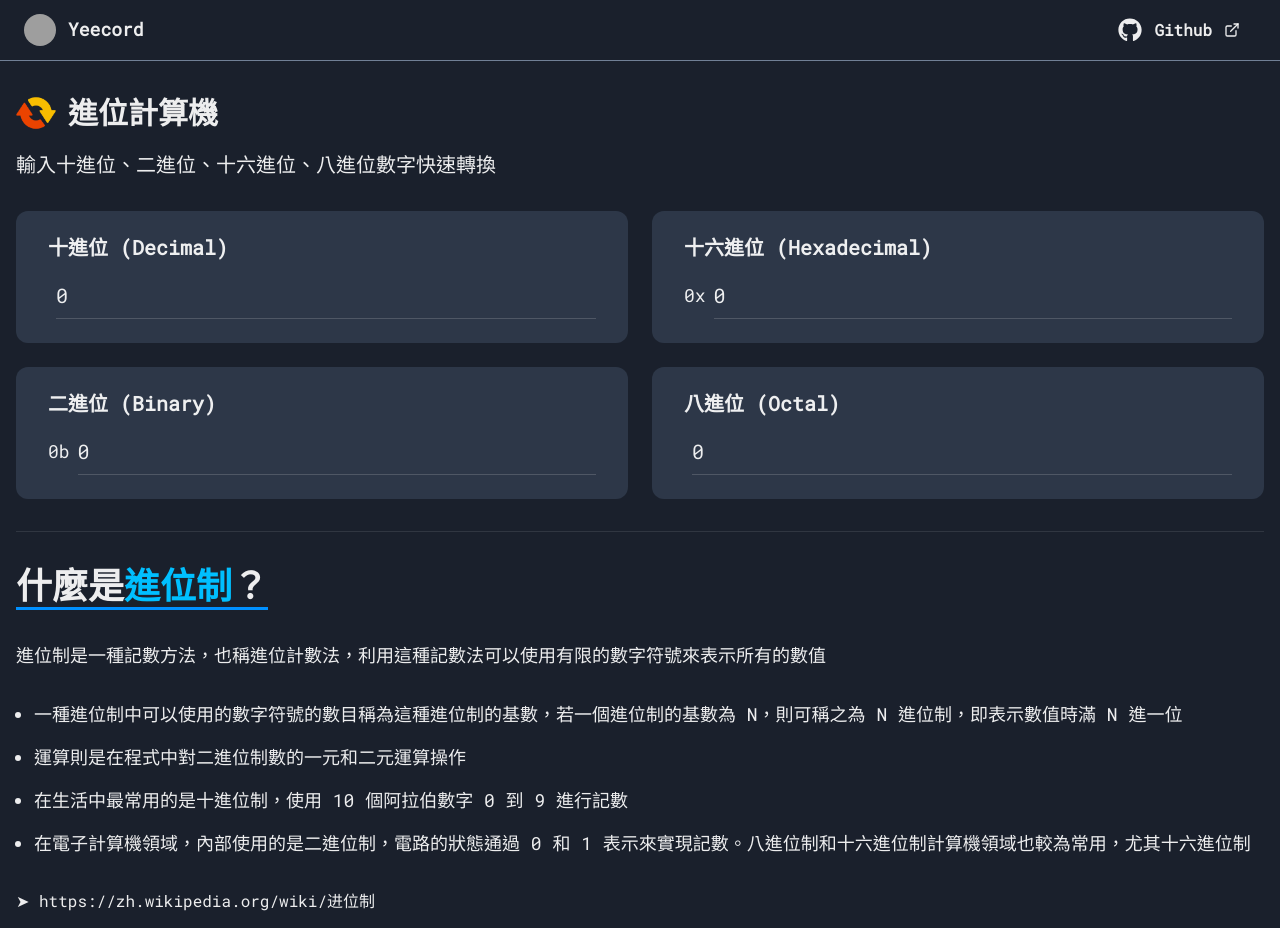
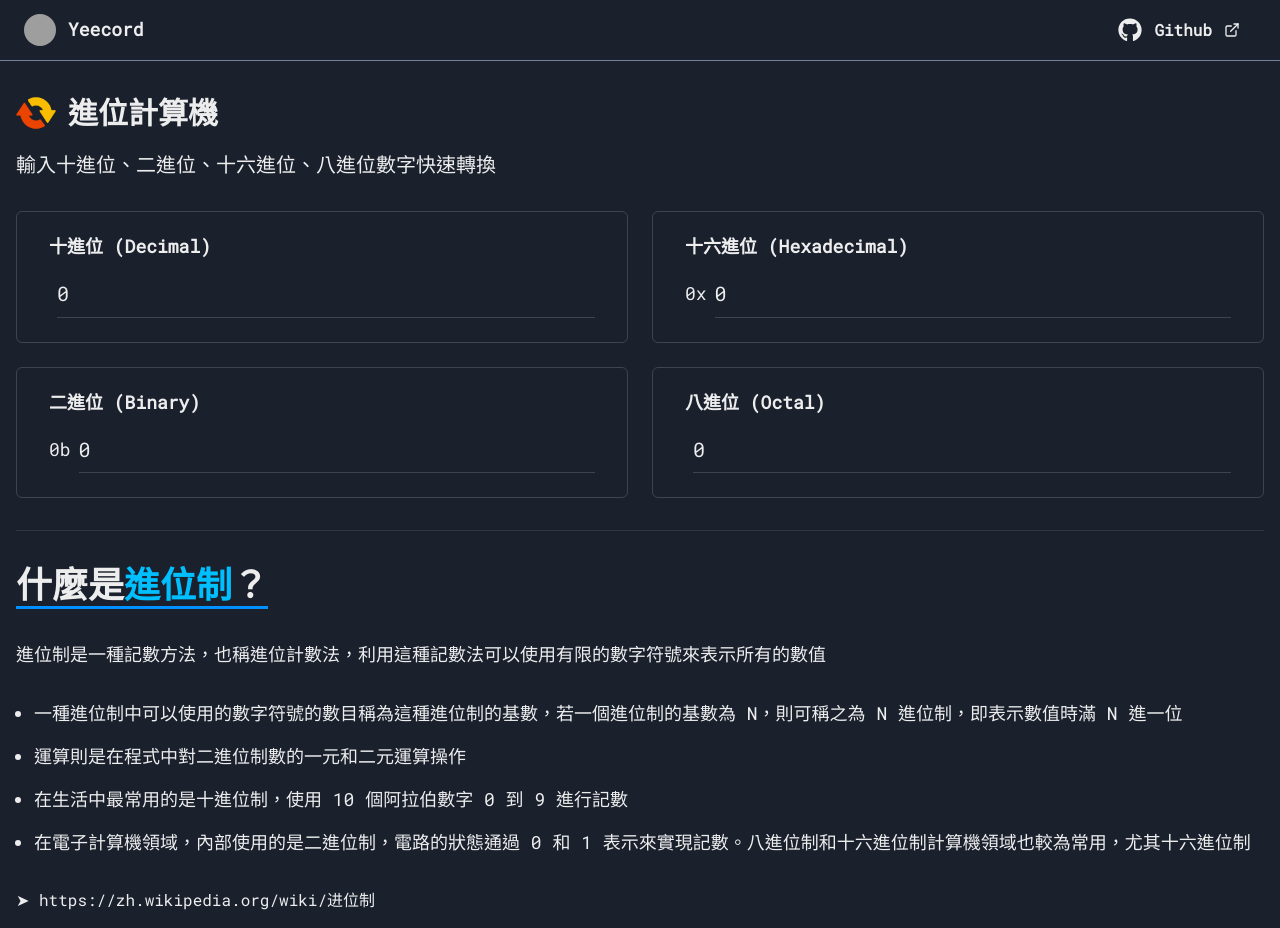
Before and after one commit to yeecord/tools, a Next.js app: page /calculator in a window 1280 px wide. Built offline with nearby package versions, Linux system fonts and the light colour scheme; grey boxes are pictures that could not be loaded.

Commit message:
better UI

```diff
--- a/components/calculatorItem.js
+++ b/components/calculatorItem.js
@@ -37,18 +37,18 @@ export const types = [
 export function CalculatorItem({ title, prefix, value, calculate, regex }) {
 	return (
 		<Grid
-			backgroundColor="gray.700"
-			borderRadius=".75rem"
+			rounded="md"
+			borderWidth="1px"
 			gap={[".25rem", ".5rem", ".75rem"]}
 			px={[4, 6, 8]}
 			py={[4, 4, 6]}
 		>
-			<Heading as="h3" fontSize="1.25rem">{title}</Heading>
+			<Heading as="h3" fontSize={["md", "lg"]}>{title}</Heading>
 			<Flex
 				gap=".5rem"
 				alignItems="center"
 			>
-				<Text fontSize="lg">
+				<Text fontSize={["md", "lg"]}>
 					{prefix}
 				</Text>
 				<Input
@@ -58,7 +58,7 @@ export function CalculatorItem({ title, prefix, value, calculate, regex }) {
 					isInvalid={!regex?.test(value)}
 					errorBorderColor="red.300"
 					size="lg"
-					fontSize="xl"
+					fontSize={["lg", "xl"]}
 					variant="flushed"
 					onChange={calculate}
 					value={value}
--- a/pages/calculator/index.js
+++ b/pages/calculator/index.js
@@ -19,7 +19,7 @@ export default function Index() {
 	const getCalculate = useCalculate(updates)
 
 	return (
-		<Box>
+		<Box pb={4}>
 			<NextSeo {...SeoConfig}/>
 			<Nav/>
 			<Grid
@@ -61,7 +61,7 @@ export default function Index() {
 						在電子計算機領域，內部使用的是二進位制，電路的狀態通過 0 和 1 表示來實現記數。八進位制和十六進位制計算機領域也較為常用，尤其十六進位制
 					</ListItem>
 				</UnorderedList>
-				<Link pb={[4, 0]} href="https://zh.wikipedia.org/wiki/进位制" isExternal>➤ https://zh.wikipedia.org/wiki/进位制</Link>
+				<Link href="https://zh.wikipedia.org/wiki/进位制" isExternal>➤ https://zh.wikipedia.org/wiki/进位制</Link>
 			</Grid>
 		</Box>
 	)
```
Also changed, not shown: pages/index.js (+4 -4 lines).
